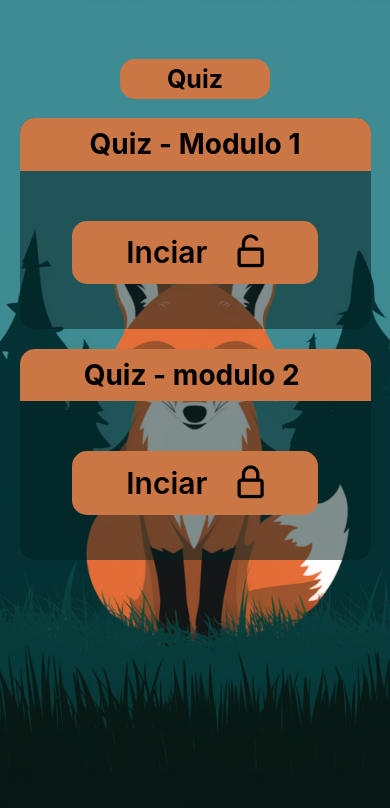
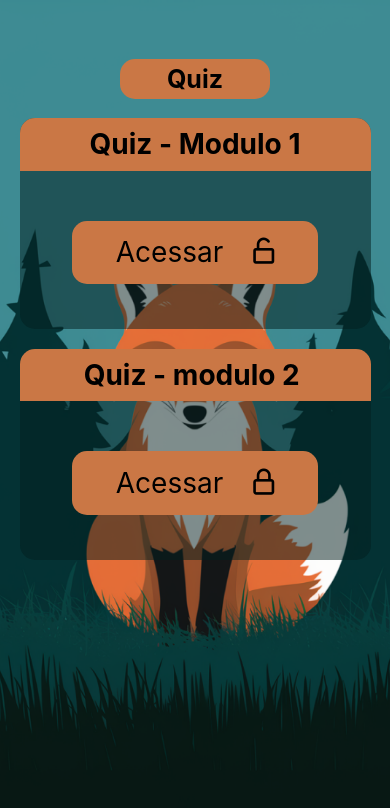
Before and after one commit to kirakman/CyberFox, a React Native app: screen /Quiz in a window 390 px wide. Shown: the top 808 px of the page. Built offline with nearby package versions, Linux system fonts and the light colour scheme.

Commit message:
Manual (dev-wendell): Botão Quiz

```diff
--- a/components/botaoQuiz/BotaoQuiz.js
+++ b/components/botaoQuiz/BotaoQuiz.js
@@ -6,9 +6,9 @@ const IniciarQuiz= (props)=>{
 
     return(
         <TouchableOpacity style = {styles.botaoContainer}>
-            <Text style = {styles.textoBotaoQuiz} >Inciar
+            <Text style = {styles.textoBotaoQuiz} >Acessar
             </Text>
-            {props.iconQuiz && <Octicons name={props.iconQuiz} size={35} color="#000000" />}
+            {props.iconQuiz && <Octicons name={props.iconQuiz} size={28} color="#000000" />}
         </TouchableOpacity>
     )
 }
@@ -25,8 +25,8 @@ const IniciarQuiz= (props)=>{
     },
 textoBotaoQuiz: {
         color: "#000000",
-        fontSize: 30,
-        fontWeight: "600"
+        fontSize: 28,
+        fontWeight: "400"
     }
 
  })
```
